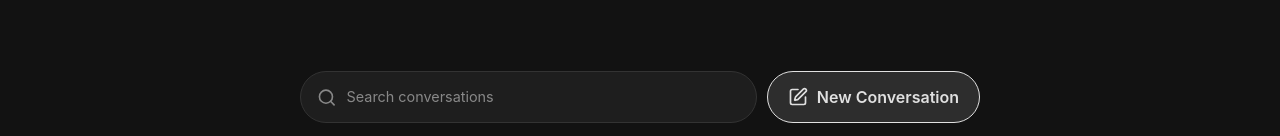
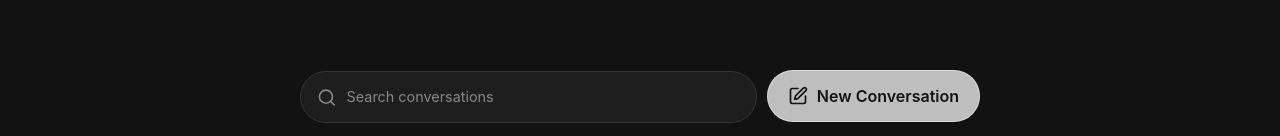
Before and after one commit to aytoast/antigravity-remote, a React (Vite) app in the folder client/: page / in a window 1280 px wide. In both pictures the pointer is over the button "New Conversation". Shown: the part 661-797 px from the top of the page. Built offline with nearby package versions, Linux system fonts and the light colour scheme; no server answers.

Commit message:
fix: soften new conversation hover

```diff
--- a/client/src/index.css
+++ b/client/src/index.css
@@ -275,11 +275,19 @@ body {
   cursor: pointer;
   font: inherit;
   font-weight: 600;
+  transition: background-color 150ms ease, border-color 150ms ease, transform 150ms ease;
 }
 
 .workspace-new-conversation:hover {
-  background: var(--surface-hover);
-  color: var(--text-primary);
+  background: rgba(224, 224, 224, 0.84);
+  border-color: rgba(224, 224, 224, 0.84);
+  color: var(--bg-color);
+  transform: translateY(-1px);
+}
+
+.workspace-new-conversation:focus-visible {
+  outline: 2px solid var(--accent-color);
+  outline-offset: 2px;
 }
 
 @media (max-width: 560px) {
```
